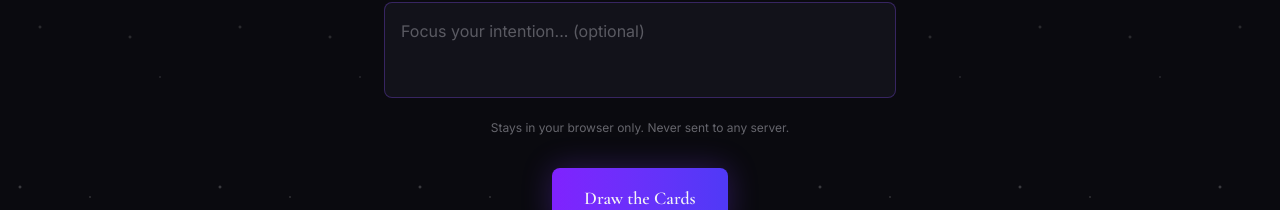
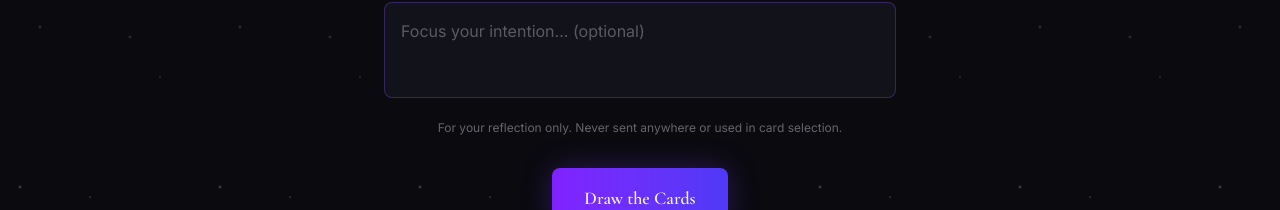
Before and after one commit to braininahat/hypertarot, a Next.js app in the folder app/: page / in a window 1280 px wide. Shown: the part 443-653 px from the top of the page. Built offline with nearby package versions, Linux system fonts and the light colour scheme.

Commit message:
Clarify intention field is for reflection only, not used in selection

```diff
--- a/app/src/app/page.tsx
+++ b/app/src/app/page.tsx
@@ -252,7 +252,7 @@ export default function Home() {
                 className="w-full h-24 bg-void-deep border border-violet-500/30 rounded-lg p-4 text-text-primary placeholder:text-text-muted/50 focus:outline-none focus:border-violet-500 focus:glow-quantum resize-none"
               />
               <p className="text-text-muted/60 text-xs">
-                Stays in your browser only. Never sent to any server.
+                For your reflection only. Never sent anywhere or used in card selection.
               </p>
             </div>
 
```
